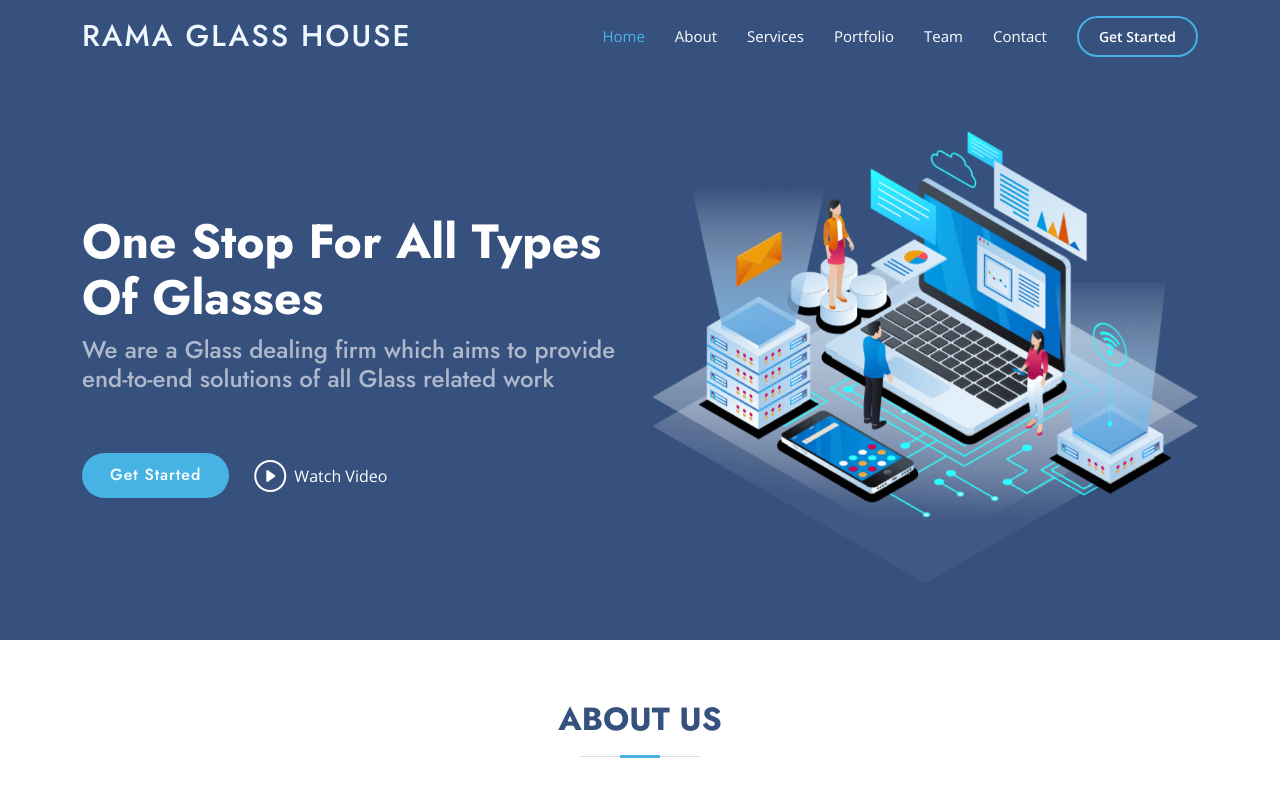
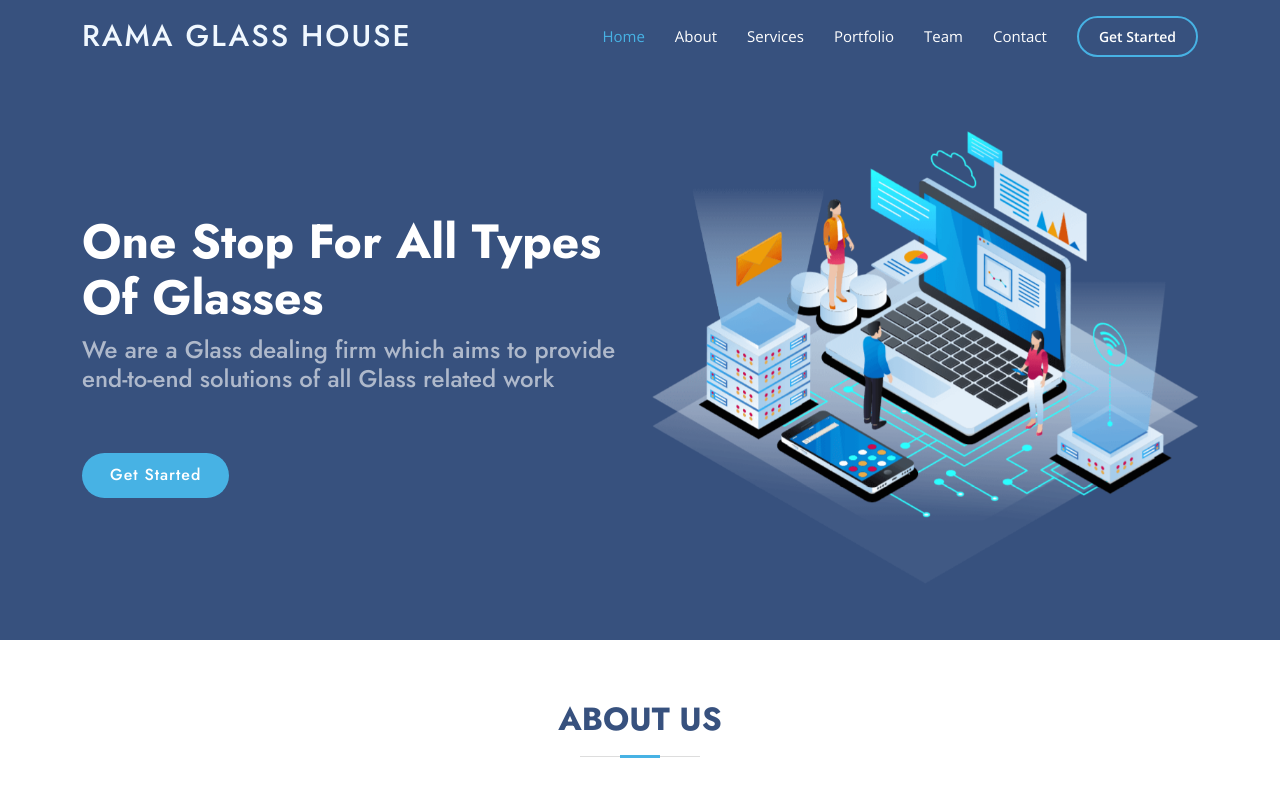
Before and after one commit to ShubhMittal44/Rama-Glass-House, a plain HTML site: page index.html in a window 1280 px wide. Shown: the top 800 px of the page. Drawn offline with nearby package versions, Linux system fonts and the light colour scheme.

Commit message:
Update index.html

```diff
--- a/index.html
+++ b/index.html
@@ -37,8 +37,6 @@
     <div class="container d-flex align-items-center">
 
       <h1 class="logo me-auto" style="color: aliceblue;">Rama Glass House</h1>
-      <!-- Uncomment below if you prefer to use an image logo -->
-      <!-- <a href="index.html" class="logo me-auto"><img src="assets/img/logo.png" alt="" class="img-fluid"></a>-->
 
       <nav id="navbar" class="navbar">
         <ul>
@@ -67,7 +65,7 @@
           <h2>We are a Glass dealing firm which aims to provide end-to-end solutions of all Glass related work</h2>
           <div class="d-flex justify-content-center justify-content-lg-start">
             <a href="#about" class="btn-get-started scrollto">Get Started</a>
-            <a href="https://www.youtube.com/watch?v=llLrUDChOCg" class="glightbox btn-watch-video"><i class="bi bi-play-circle"></i><span>Watch Video</span></a>
+
           </div>
         </div>
         <div class="col-lg-6 order-1 order-lg-2 hero-img" data-aos="zoom-in" data-aos-delay="200">
```
